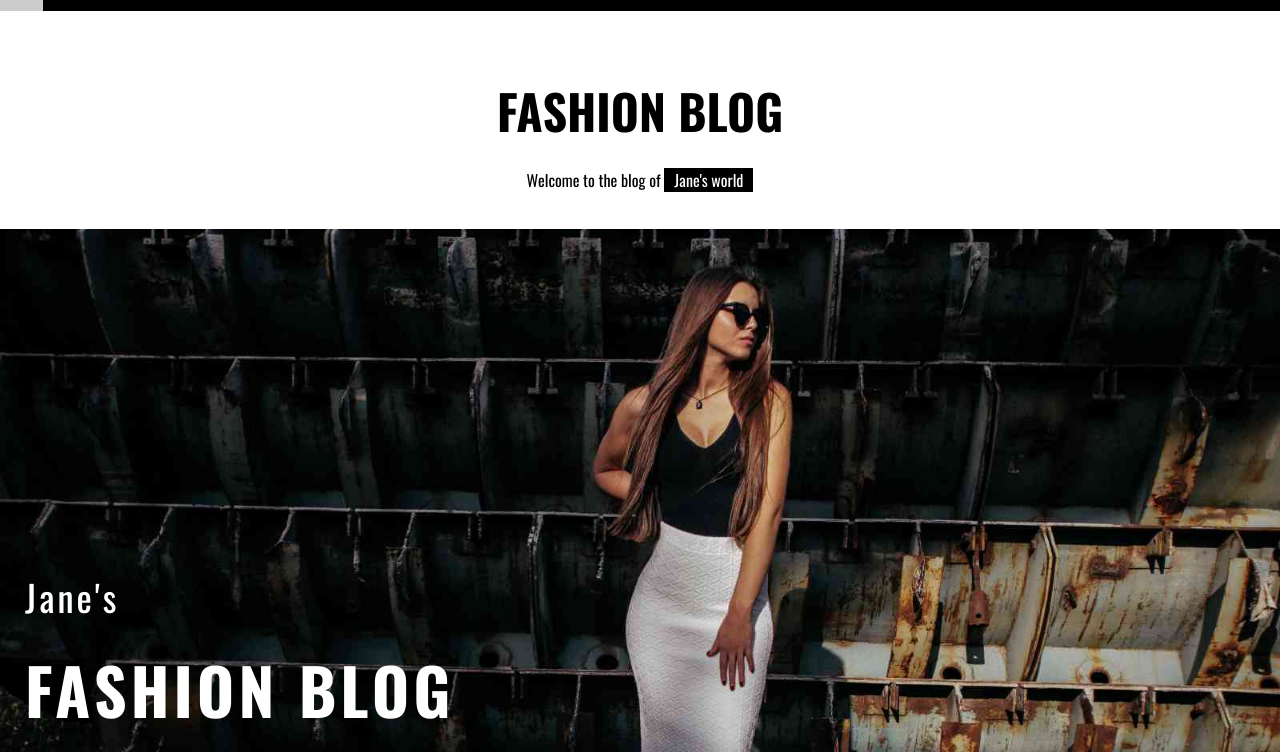
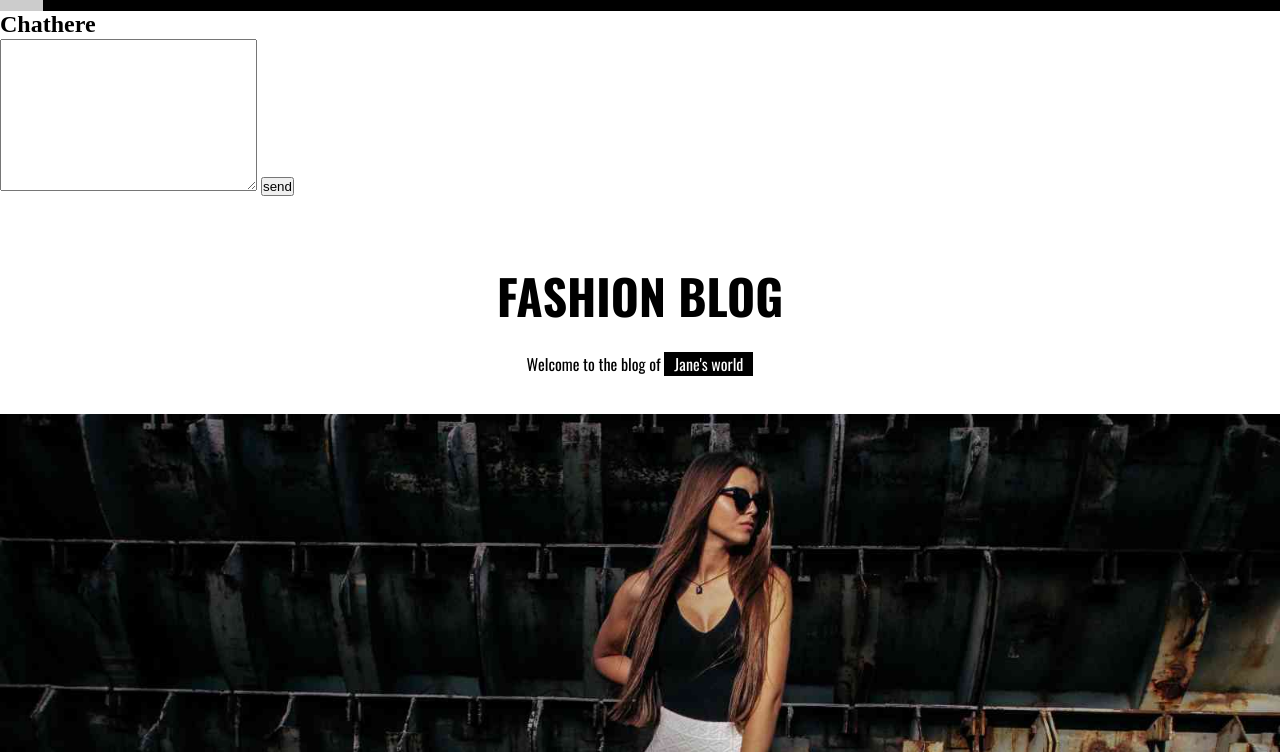
Before and after one commit to AmgadBadawy/project1, a plain HTML site: page index.html in a window 1280 px wide. Shown: the part 30-782 px from the top of the page. Drawn offline with Linux system fonts and the light colour scheme.

Commit message:
virsion3

```diff
--- a/index.html
+++ b/index.html
@@ -25,6 +25,11 @@
     </nav>
     <!-- end nav -->
 
+    <div id="chatbox">
+        <h2>Chathere</h2>
+        <textarea name="" id="" cols="30" rows="10"></textarea>
+        <button>send</button>
+    </div>
     <!-- start textbox -->
     <div id="textbox">
         <h1>FASHION BLOG</h1>
```
